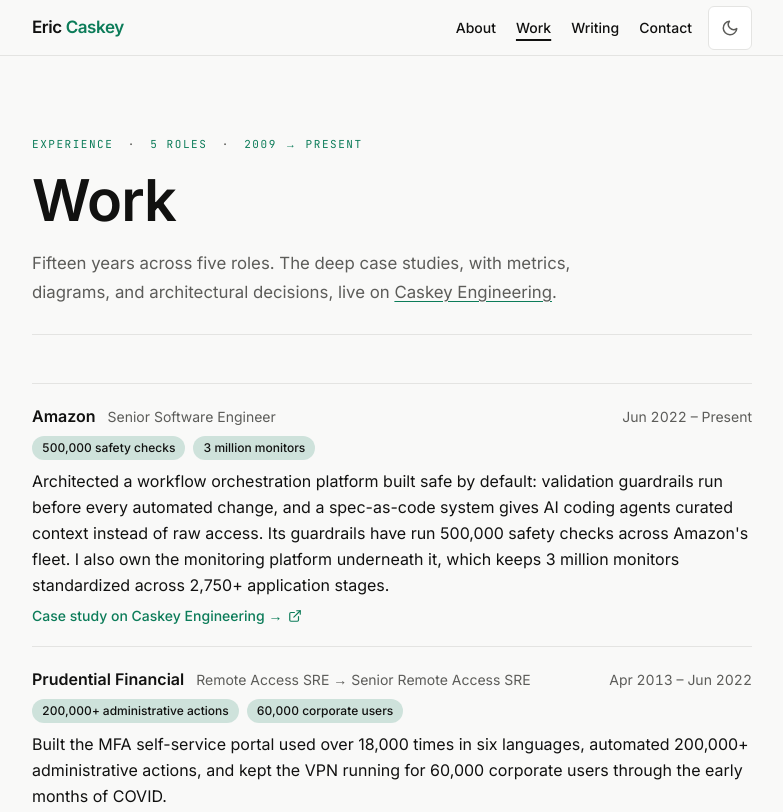
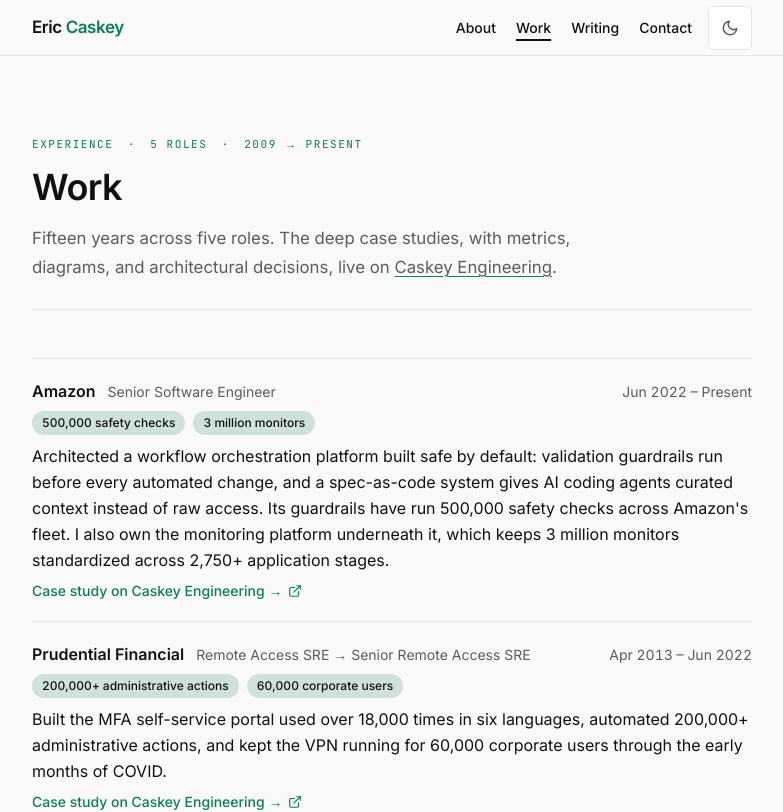
Before and after one commit to Caskey-Coding/frontend-ericcaskey, a Next.js app: page /work in a window 1280 px wide. Shown: the top 812 px of the page, without its empty margins (248-1031 px from the left). Built offline with nearby package versions, Linux system fonts and the light colour scheme; no server answers.

Commit message:
style(pages): FDS-81 page-title h1 tier (--fs-page-title, clash #8) (#143)
Co-authored-by: Eric Caskey <eric@caskeycoding.com>

```diff
--- a/src/app/about/page.tsx
+++ b/src/app/about/page.tsx
@@ -52,7 +52,7 @@
           <span className="sep" aria-hidden="true">·</span>
           <span>since 2011</span>
         </p>
-        <h1 className="text-3xl md:text-4xl">About</h1>
+        <h1 className="page-title">About</h1>
       </header>
 
       <section className="flex flex-col gap-5 leading-relaxed text-pretty">
--- a/src/app/contact/page.tsx
+++ b/src/app/contact/page.tsx
@@ -43,7 +43,7 @@
           <span className="sep" aria-hidden="true">·</span>
           <span>replies &lt; 1 week</span>
         </p>
-        <h1 className="text-3xl md:text-4xl">Contact</h1>
+        <h1 className="page-title">Contact</h1>
         <p className="sub">
           I read everything. I reply to serious inquiries within a week. The
           form below is the fastest route.
--- a/src/app/globals.css
+++ b/src/app/globals.css
@@ -37,6 +37,9 @@
   /* Display-size type (family design spec v2.1 §1.3). */
   --lh-tight: 1.15;
   --ls-tight: -0.02em;
+
+  /* Inner page-title h1 tier (004-fable-crispness-pass §1.3, clash #8). */
+  --fs-page-title: clamp(1.875rem, 1.6rem + 1.2vw, 2.25rem);
 
   /* Sticky header height — Nav.tsx and scroll-padding-top derive from this. */
   --nav-height: 56px;
@@ -213,6 +216,15 @@
   font-size: clamp(2.5rem, 2rem + 2vw, 4rem);
   line-height: var(--lh-tight);
   letter-spacing: var(--ls-tight);
+}
+
+/*
+ * Inner page-title h1s use the --fs-page-title tier (004 §1.3, clash #8);
+ * the bare h1 rule above stays the canonical hero clamp. Tracking and
+ * leading still come from the global h1 rule — not duplicated here.
+ */
+.page-title {
+  font-size: var(--fs-page-title);
 }
 
 /*
--- a/src/app/not-found.tsx
+++ b/src/app/not-found.tsx
@@ -35,8 +35,8 @@
       <div className="flex flex-col gap-4">
         {/* Tracking/leading come from the global h1 rule (v2.1 §2.4). */}
         <h1
-          className="reveal font-semibold"
-          style={{ ...reveal(60), fontSize: 'clamp(2rem, 5vw, 3rem)' }}
+          className="reveal page-title font-semibold"
+          style={{ ...reveal(60) }}
         >
           This page doesn’t exist
         </h1>
--- a/src/app/work/page.tsx
+++ b/src/app/work/page.tsx
@@ -143,7 +143,7 @@
           <span className="sep" aria-hidden="true">·</span>
           <span>2009 → present</span>
         </p>
-        <h1 className="text-3xl md:text-4xl">Work</h1>
+        <h1 className="page-title">Work</h1>
         <p className="sub">
           Fifteen years across five roles. The deep case studies, with metrics,
           diagrams, and architectural decisions, live on{' '}
--- a/src/app/writing/page.tsx
+++ b/src/app/writing/page.tsx
@@ -80,7 +80,7 @@
           <span className="sep" aria-hidden="true">·</span>
           <span>caskeycoding.com</span>
         </p>
-        <h1 className="text-3xl md:text-4xl">Selected writing</h1>
+        <h1 className="page-title">Selected writing</h1>
         <p className="sub">
           Selected essays on spec-driven systems, safety guardrails, and AI
           reliability, plus the low-latency C++ and open-source AI work behind
```
